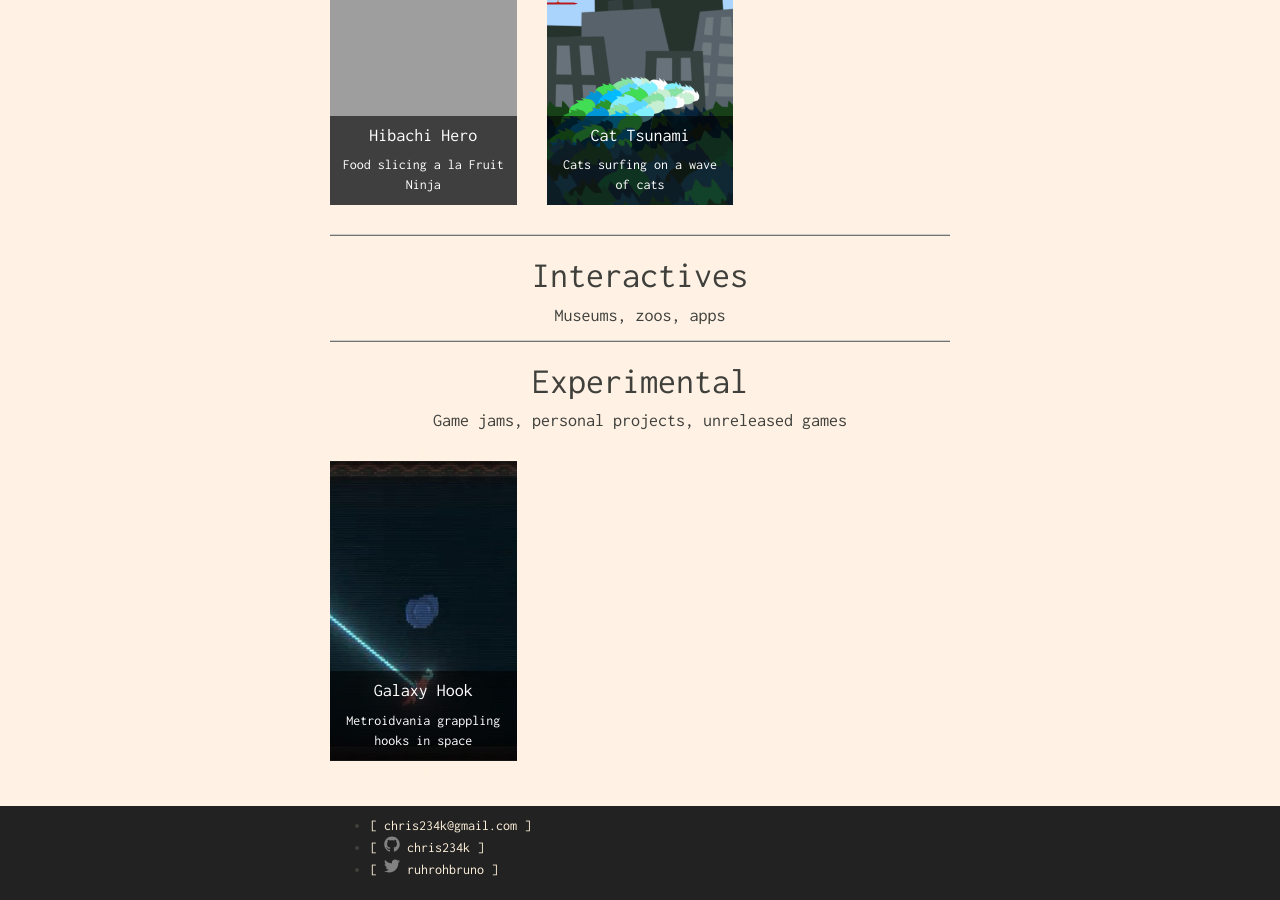
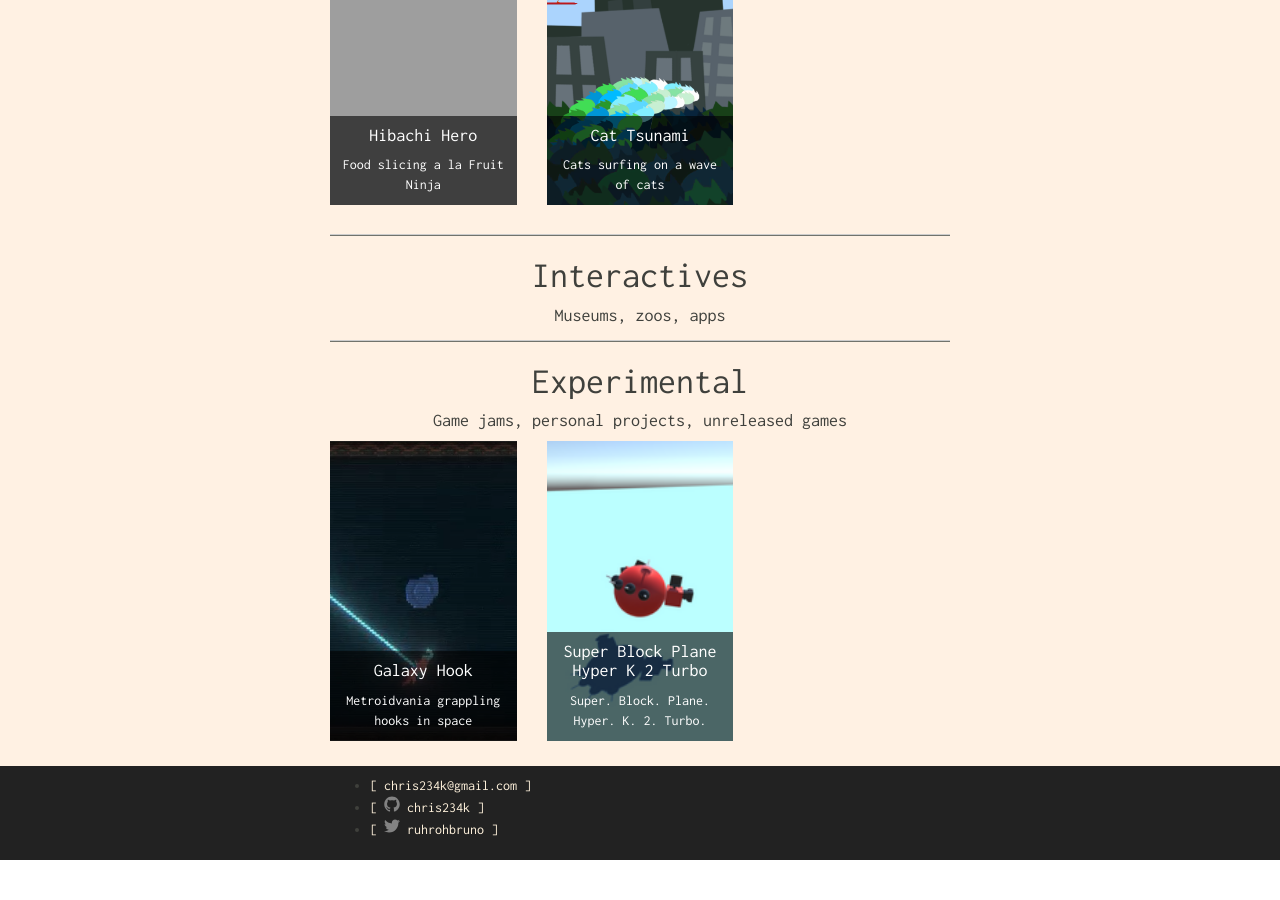
Before and after one commit to Chris234k/chris234k.github.io, a Jekyll site: the page built from index.html, in a window 1280 px wide and 900 px high, scrolled down 655 px. Built offline with Jekyll 4.4.1, drawn with Linux system fonts in a browser that asks for light colours; after the commit the page ends 1515 px from its top, so only the background shows below that; grey boxes are pictures that could not be loaded.

Commit message:
Super Block Plane joins the fray! No fancy a tag fix for experimental section

```diff
--- /dev/null
+++ b/_experimental/superblockplane.md
@@ -0,0 +1,17 @@
+---
+layout: game
+title: Super Block Plane Hyper K 2 Turbo
+pitch: Super. Block. Plane. Hyper. K. 2. Turbo.
+collection: experimental
+thumbnail: assets/images/sbphk2t.png
+trailer: https://www.youtube.com/embed/9dxtfCjuzzE
+---
+<iframe frameborder="0" src="https://itch.io/embed/94283?linkback=true&amp;border_width=0&amp;bg_color=FFF1E3&amp;fg_color=3F403C&amp;link_color=3F403C&amp;border_color=3F403C" width="550" height="165"></iframe>
+
+## [Becker College 24hr Jam](https://itch.io/jam/beckerigda24)
+
+Hopefully, by now, you understand the name is a joke. Created at one of Becker College's yearly game jams. Theme of the jam was "Experiment".
+
+My Role:
+- Obstacle programming (lazer walls, debris field, ring)
+- Ship programming (turrets)
--- a/index.html
+++ b/index.html
@@ -38,7 +38,7 @@ layout: default
   {% assign exps = site.experimental | sort: 'grid-rank' %}
   {% for exp in exps %}
   <!-- a tag with display: block behaves exactly like a div -->
-  <a href="{{exp.url}}" class="col-md-4" style="display: block; padding-bottom: 15px;">
+  <a href="{{exp.url}}" class="col-md-4 no-fancy" style="display: block; padding-bottom: 15px;">
     <div class="center-cropped" style="background-image: url({{exp.thumbnail}});">
       <span class="thumbnail_description">
     	<h4>{{exp.title}}</h4>
```
Also changed, not shown: assets/images/sbphk2t.png (added).
